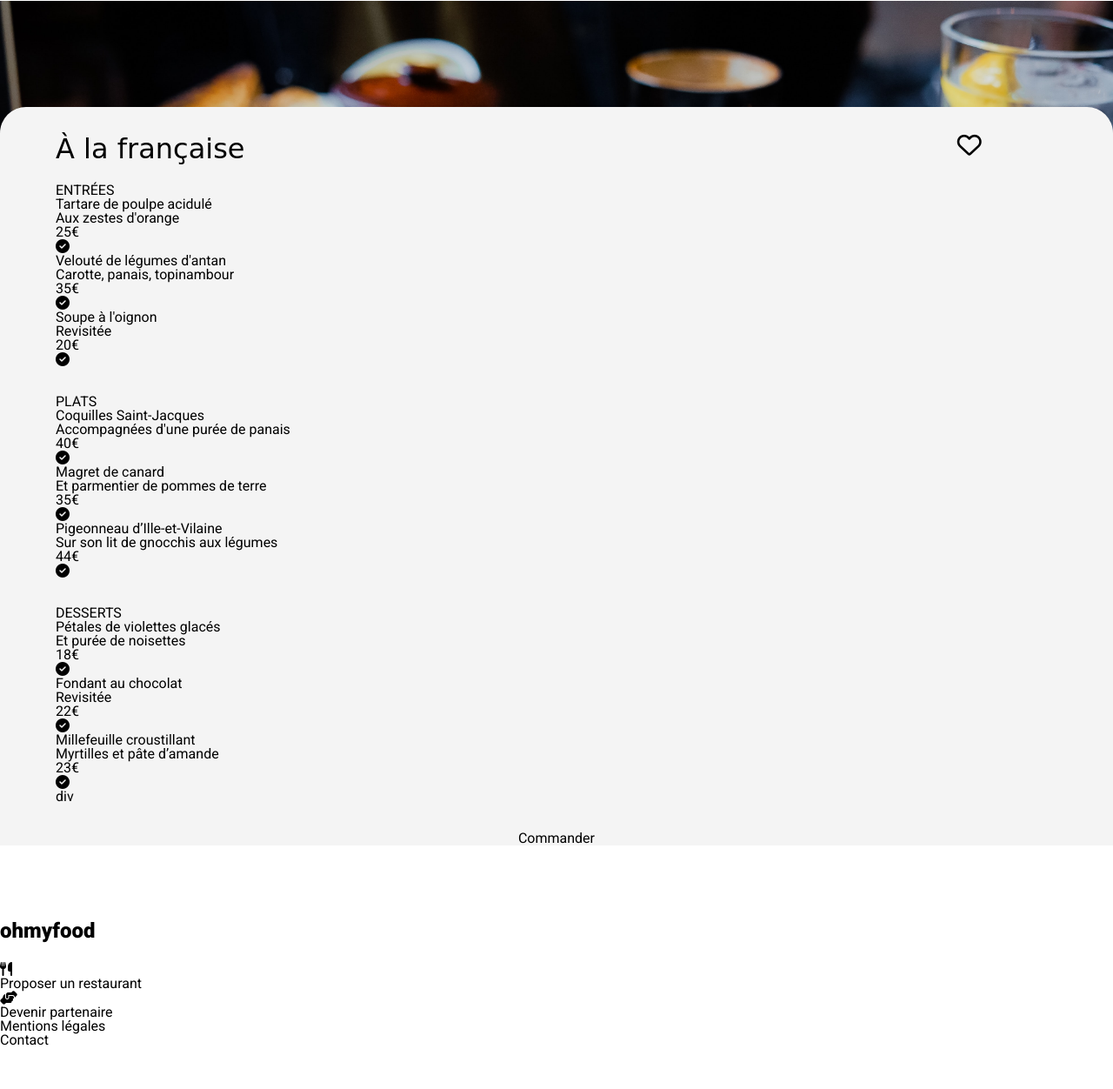
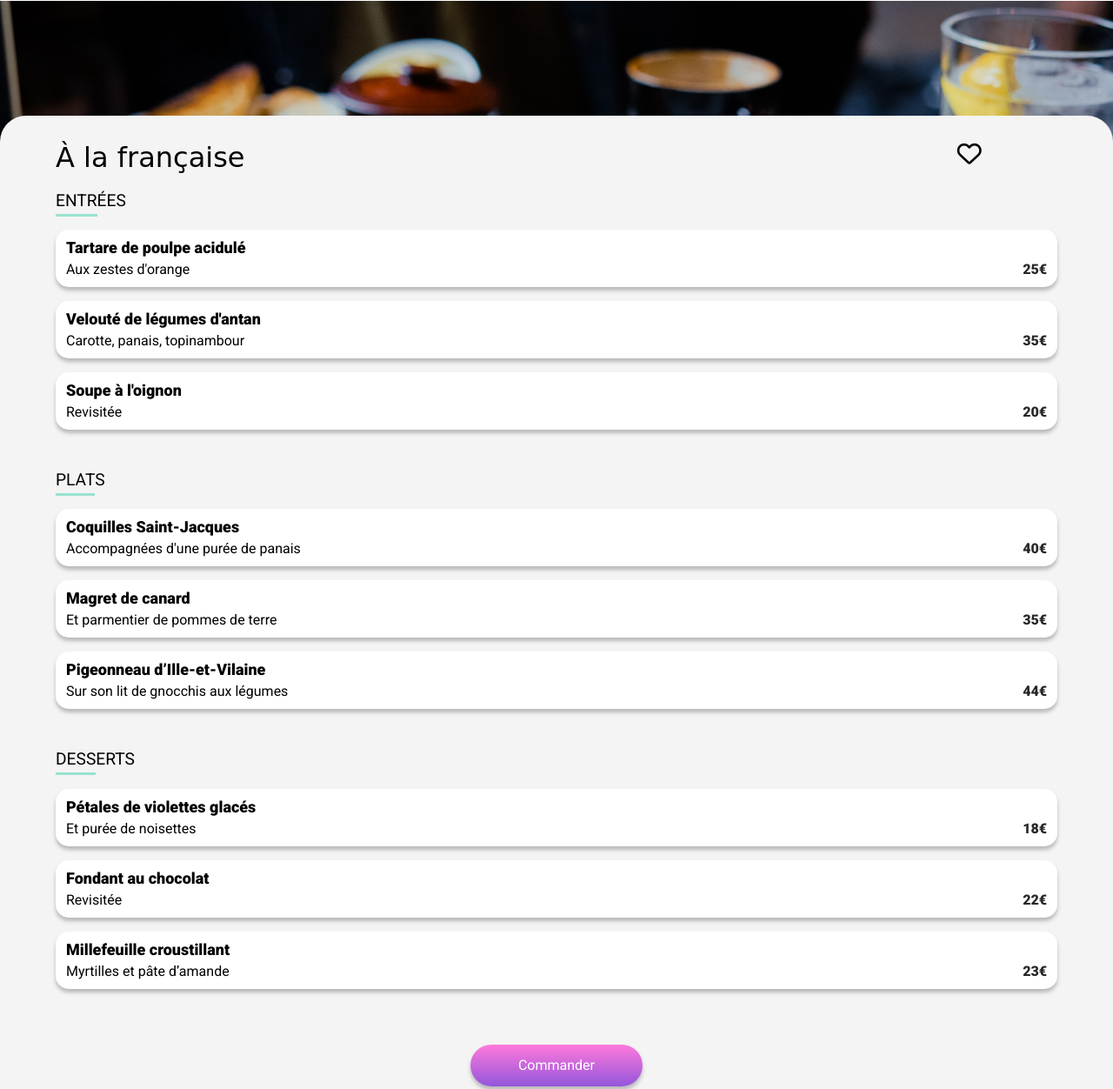
Before and after one commit to TonySanchezD/OhMyFood, a website: page pages_html/menu_a_la_francaise.html in a window 1280 px wide. Shown: the part 107-1359 px from the top of the page at 87% size. Before the commit the page ends 1312 px from the top, so only its background shows below. Drawn offline with Linux system fonts and the light colour scheme; a web font is replaced by a local one.

Commit message:
Mise en page d'un page menu

```diff
--- a/pages_html/menu_a_la_francaise.html
+++ b/pages_html/menu_a_la_francaise.html
@@ -37,160 +37,141 @@
                     </span>
                 </div>
 
-                <section class="repas">
-                    <h3>ENTRÉES</h3>
+                <section class="categorie-repas">
+                    <h3 class="categorie-repas__title"><span>ENTR</span>ÉES</h3>
 
                     <div>
-                        <div>
-                            <div>
-                                <h4>Tartare de poulpe acidulé</h4>
+                        <div class="element-repas">
+                            <div class="element-repas__text">
+                                <h4 class="element-repas__title">Tartare de poulpe acidulé</h4>
                                 <p>Aux zestes d'orange</p>
                             </div>
-                            <div>
-                                <p>25€</p>
-                                <i class="fa-solid fa-circle-check"></i>
-                            </div>
+                            <p class="element-repas__prix">25€</p>
+                            <i class="fa-solid fa-circle-check"></i>
                         </div>
 
-                        <div>
-                            <div>
-                                <h4>Velouté de légumes d'antan</h4>
+                        <div class="element-repas">
+                            <div class="element-repas__text">
+                                <h4 class="element-repas__title">Velouté de légumes d'antan</h4>
                                 <p>Carotte, panais, topinambour</p>
                             </div>
-                            <div>
-                                <p>35€</p>
-                                <i class="fa-solid fa-circle-check"></i>
-                            </div>
+                            <p class="element-repas__prix">35€</p>
+                            <i class="fa-solid fa-circle-check"></i>
                         </div>
 
-                        <div>
-                            <div>
-                                <h4>Soupe à l'oignon</h4>
+                        <div class="element-repas">
+                            <div class="element-repas__text">
+                                <h4 class="element-repas__title">Soupe à l'oignon</h4>
                                 <p>Revisitée</p>
                             </div>
-                            <div>
-                                <p>20€</p>
-                                <i class="fa-solid fa-circle-check"></i>
-                            </div>
+                            <p class="element-repas__prix">20€</p>
+                            <i class="fa-solid fa-circle-check"></i>
                         </div>
                     </div>
                 </section>
 
-                <section class="repas">
-                    <h3>PLATS</h3>
+                <section class="categorie-repas">
+                    <h3 class="categorie-repas__title"><span>PLAT</span>S</h3>
 
                     <div>
-                        <div>
-                            <div>
-                                <h4>Coquilles Saint-Jacques</h4>
+                        <div class="element-repas">
+                            <div class="element-repas__text">
+                                <h4 class="element-repas__title">Coquilles Saint-Jacques</h4>
                                 <p>Accompagnées d'une purée de panais</p>
                             </div>
-                            <div>
-                                <p>40€</p>
-                                <i class="fa-solid fa-circle-check"></i>
-                            </div>
+                            <p class="element-repas__prix">40€</p>
+                            <i class="fa-solid fa-circle-check"></i>
                         </div>
 
-                        <div>
-                            <div>
-                                <h4>Magret de canard</h4>
+                        <div class="element-repas">
+                            <div class="element-repas__text">
+                                <h4 class="element-repas__title">Magret de canard</h4>
                                 <p>Et parmentier de pommes de terre</p>
                             </div>
-                            <div>
-                                <p>35€</p>
-                                <i class="fa-solid fa-circle-check"></i>
-                            </div>
+                            <p class="element-repas__prix">35€</p>
+                            <i class="fa-solid fa-circle-check"></i>
                         </div>
 
-                        <div>
-                            <div>
-                                <h4>Pigeonneau d’Ille-et-Vilaine</h4>
+                        <div class="element-repas">
+                            <div class="element-repas__text">
+                                <h4 class="element-repas__title">Pigeonneau d’Ille-et-Vilaine</h4>
                                 <p>Sur son lit de gnocchis aux légumes</p>
                             </div>
-                            <div>
-                                <p>44€</p>
-                                <i class="fa-solid fa-circle-check"></i>
-                            </div>
+                            <p class="element-repas__prix">44€</p>
+                            <i class="fa-solid fa-circle-check"></i>
                         </div>
                     </div>
                 </section>
 
-                <section class="repas">
-                    <h3>DESSERTS</h3>
+                <section class="categorie-repas">
+                    <h3 class="categorie-repas__title"><span>DESS</span>ERTS</h3>
 
                     <div>
-                        <div>
-                            <div>
-                                <h4>Pétales de violettes glacés</h4>
+                        <div class="element-repas">
+                            <div class="element-repas__text">
+                                <h4 class="element-repas__title">Pétales de violettes glacés</h4>
                                 <p>Et purée de noisettes</p>
                             </div>
-                            <div>
-                                <p>18€</p>
-                                <i class="fa-solid fa-circle-check"></i>
-                            </div>
+                            <p class="element-repas__prix">18€</p>
+                            <i class="fa-solid fa-circle-check"></i>
                         </div>
 
-                        <div>
-                            <div>
-                                <h4>Fondant au chocolat</h4>
+                        <div class="element-repas">
+                            <div class="element-repas__text">
+                                <h4 class="element-repas__title">Fondant au chocolat</h4>
                                 <p>Revisitée</p>
                             </div>
-                            <div>
-                                <p>22€</p>
-                                <i class="fa-solid fa-circle-check"></i>
-                            </div>
+                            <p class="element-repas__prix">22€</p>
+                            <i class="fa-solid fa-circle-check"></i>
                         </div>
 
-                        <div>
-                            <div>
-                                <h4>Millefeuille croustillant</h4>
+                        <div class="element-repas">
+                            <div class="element-repas__text">
+                                <h4 class="element-repas__title">Millefeuille croustillant</h4>
                                 <p>Myrtilles et pâte d’amande</p>
                             </div>
-                            <div>
-                                <p>23€</p>
-                                <i class="fa-solid fa-circle-check"></i>
-                            </div>
+                            <p class="element-repas__prix">23€</p>
+                            <i class="fa-solid fa-circle-check"></i>
                         </div>
-                    </div>div
+                    </div>
                 </section>
 
                 <div>
-                    <a class="bouton_violet" href="#"><p>Commander</p></a>
+                    <a class="button" href="#"><p>Commander</p></a>
                 </div>
 
             </section>
 
         </main>
 
-        <footer>
+        <footer class="footer">
 
-				<h2>ohmyfood</h2>
+			<h2 class="footer__logo">ohmyfood</h2>
 
-                <div>
-                    <div>
-                        <span>
-                            <i class="fa-solid fa-utensils"></i>
-                        </span>
-                        <p>Proposer un restaurant</p>
-                    </div>
+			<ul>
+				<li>
+					<span>
+						<i class="fa-solid fa-utensils"></i>
+					</span>
+					<p>Proposer un restaurant</p>
+				</li>
 
-                    <div>
-                        <span>
-                            <i class="fa-solid fa-handshake-angle"></i>
-                        </span>
-                        <p>Devenir partenaire</p>
-                    </div>
+				<li>
+					<span>
+						<i class="fa-solid fa-handshake-angle"></i>
+					</span>
+					<p>Devenir partenaire</p>
+				</li>
 
-                    <div>
-                        <p>Mentions légales</p>
-                    </div>
+				<li>
+					<p>Mentions légales</p>
+				</li>
 
-                    <div>
-                        <p>Contact</p>
-                    </div>
-                </div>
-
-        </footer>
+				<li>
+					<p>Contact</p>
+				</li>
+			</ul>
+		</footer>
 
     </body>
 </html>
--- a/sass/layouts/_header.scss
+++ b/sass/layouts/_header.scss
@@ -14,7 +14,7 @@
     .fa-arrow-left {
         font-size: $size--logo - 10;
         position: absolute;
-        left: $size;
+        left: $size--title;
         top: 50%;
         transform: translate(0, -50%);
     }
--- a/sass/main.scss
+++ b/sass/main.scss
@@ -33,5 +33,6 @@ h2 {
 
 .button {
     @include button;
+    min-width: 150px;
 }
 /* ---------- Body ---------- */
--- a/sass/pages/_menu.scss
+++ b/sass/pages/_menu.scss
@@ -4,6 +4,7 @@
     background-size: 100%;
     background-attachment: fixed;
     background-position: 0px $height-header;
+    margin-bottom: 10px;
 
     &--la-francaise{
         background-image: url(../../images/restaurants/a_la_francaise.jpg);
@@ -36,9 +37,53 @@
     }
 }
 
-.repas {
+.categorie-repas {
     width: $width;
     margin-bottom: $size * 2;
 
+    &__title {
+        font-size: $size--title-small;
+        margin-bottom: $size--title;
+
+        span {
+            border-bottom: 3px solid $color-tertiary;
+            padding-bottom: 4px;
+        }
+    }
+
+
 
 }
+
+.element-repas {
+    @include shadow;
+    display: flex;
+    justify-content: space-between;
+    background-color: white;
+    align-items: flex-end;
+    padding: $size - 4;
+    margin-bottom: $size;
+    border-radius: 15px;
+
+    &__text {
+
+    }
+
+    &__title {
+        font-weight: 900;
+        font-size: $size + 2;
+        margin-bottom: $size / 2;
+
+
+
+    }
+
+    &__prix {
+        font-weight: 900;
+        color: rgb(40, 40, 40);
+    }
+
+    .fa-circle-check {
+        display: none;
+    }
+}
--- a/sass/utils/_variable.scss
+++ b/sass/utils/_variable.scss
@@ -14,7 +14,7 @@ $size--icon: 28px;
 
 $shadow: 0px calc($size/4) calc($size/4) rgba(128, 128, 128, 0.5);
 
-$logo-padding: $size 0px  $size - 10 0px;
+$logo-padding: $size--title 0px $size--title - 10 0px;
 
 $height-header: 54px;
 
```
Also changed, not shown: pages_html/menu_la_note_enchantee.html (+6 -6 lines), css/style.css, 1 other file.
